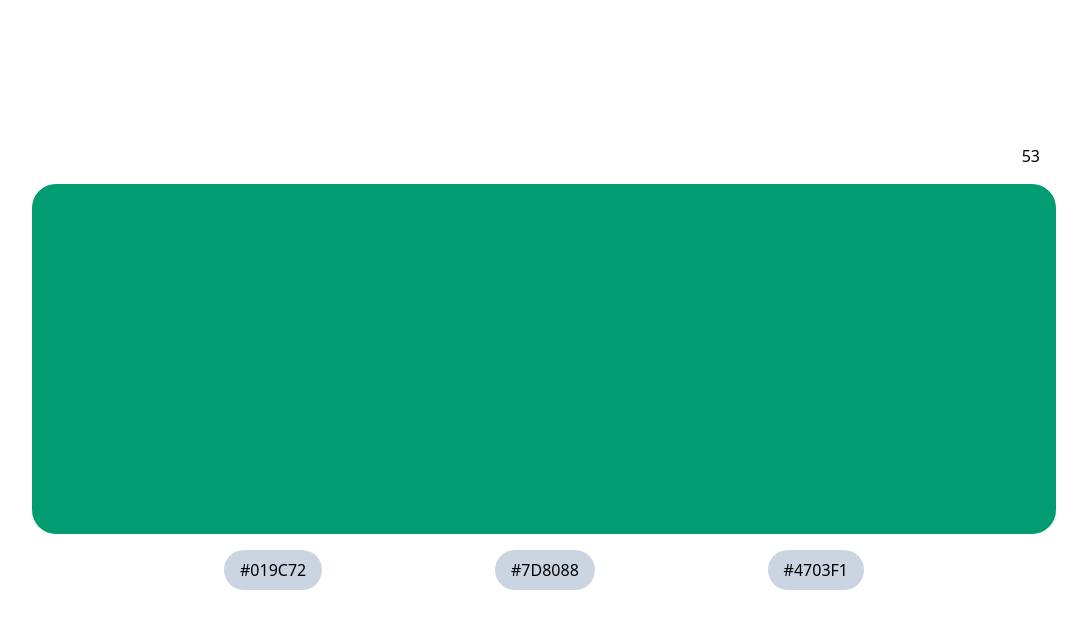
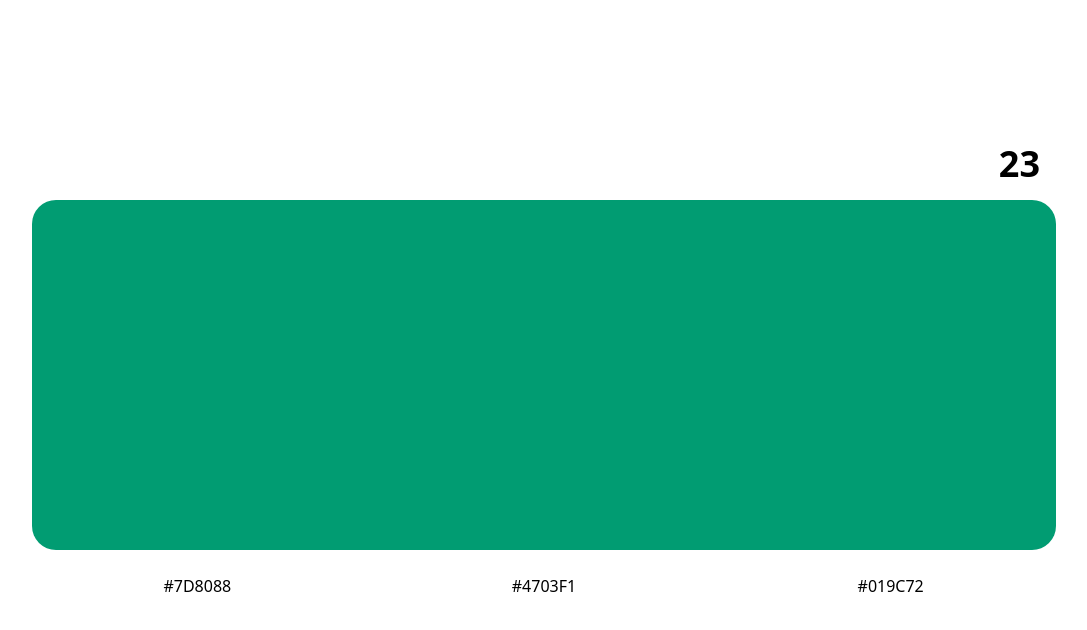
Before and after one commit to jeremiah-quill/learn-hex-colors, a Next.js app: page /play in a window 1280 px wide. Shown: the top 630 px of the page, without its empty margins (96-1183 px from the left). Built offline with nearby package versions, Linux system fonts and the light colour scheme.

Commit message:
finished game logic

```diff
--- a/components/Button.jsx
+++ b/components/Button.jsx
@@ -1,6 +1,6 @@
-export default function Button({ children, onClick }) {
+export default function Button({ classes, children, onClick = () => {} }) {
   return (
-    <button onClick={() => onClick()} className="px-4 py-2 bg-slate-300 rounded-3xl">
+    <button onClick={() => onClick()} className={`px-4 py-2 rounded-3xl ${classes}`}>
       {children}
     </button>
   );
--- a/components/ColorTracker.jsx
+++ b/components/ColorTracker.jsx
@@ -1,11 +1,17 @@
-export default function ColorTracker({ colors }) {
-  console.log("colors", typeof colors);
-  if (colors.length === 0) return null;
+export default function ColorTracker({ colorHistory }) {
+  if (colorHistory.length === 0) return null;
+
   return (
-    <div className="flex gap-2">
-      {colors.map((color, idx) => (
-        <div key={idx} className="w-4 h-4 rounded-full" style={{ backgroundColor: color }} />
-      ))}
+    <div className="flex gap-2 flex-wrap">
+      {colorHistory.map((color, idx) =>
+        color.isCorrect ? (
+          <div
+            key={idx}
+            className="w-4 h-4 rounded-full"
+            style={{ backgroundColor: color.color }}
+          />
+        ) : null
+      )}
     </div>
   );
 }
--- /dev/null
+++ b/components/FinalResults.jsx
@@ -0,0 +1,49 @@
+import { BsCheckLg, BsXLg } from "react-icons/bs";
+
+export default function FinalResults({ colorHistory }) {
+  if (colorHistory.length === 0) return null;
+
+  function getPoints(guesses) {
+    switch (guesses) {
+      case 1:
+        return 100;
+      case 2:
+        return 50;
+      default:
+        return 10;
+    }
+  }
+
+  const score = colorHistory
+    .filter((color) => color.isCorrect)
+    .reduce((acc, color) => acc + getPoints(color.guesses.length), 0);
+
+  return (
+    <>
+      <h1 className="font-bold text-5xl text-center pt-32 pb-8">Final Score {score}</h1>
+
+      <div className="mx-auto grid gap-2 w-[150px]">
+        {colorHistory.map((color, idx) =>
+          color.isCorrect ? (
+            <div key={idx} className="flex gap-2 items-center">
+              <div
+                className="w-20 h-20 rounded-full font-bold flex justify-center items-center text-sm"
+                style={{ backgroundColor: color.color }}>
+                {color.color}
+              </div>
+              <div className="flex gap-2 mt-2">
+                {color.guesses.map((color, idx) =>
+                  color.isCorrect ? (
+                    <BsCheckLg key={idx} className="text-green-500" />
+                  ) : (
+                    <BsXLg key={idx} className="text-red-500" />
+                  )
+                )}
+              </div>
+            </div>
+          ) : null
+        )}
+      </div>
+    </>
+  );
+}
--- /dev/null
+++ b/components/GameOver.jsx
@@ -0,0 +1,13 @@
+import Button from "./Button";
+import FinalResults from "./FinalResults";
+
+export default function GameOver({ colorHistory, onReset = () => {} }) {
+  return (
+    <div className="min-h-screen w-full">
+      <FinalResults colorHistory={colorHistory} />
+      <Button classes="flex justify-center w-full mt-8" onClick={() => onReset()}>
+        Play again
+      </Button>
+    </div>
+  );
+}
--- /dev/null
+++ b/components/SelectionButton.jsx
@@ -0,0 +1,8 @@
+export default function SelectionButton({ selection, isShowing, onClick = () => {} }) {
+  if (!isShowing) return null;
+  return (
+    <>
+      <Button onClick={onClick}>{selection.color}</Button>
+    </>
+  );
+}
--- a/components/Timer.jsx
+++ b/components/Timer.jsx
@@ -1,14 +1,17 @@
-import { useState, useEffect } from "react";
+import { useEffect } from "react";
 
-export default function Timer({ isRunning, time }) {
-  const [timer, setTimer] = useState(time);
+export default function Timer({ time, onTick = () => {}, onTimerEnd = () => {}, classes = "" }) {
   useEffect(() => {
-    if (isRunning) {
+    if (time === 0 || time < 0) {
+      onTimerEnd();
+    } else {
       const interval = setInterval(() => {
-        setTimer((timer) => timer - 1);
+        onTick();
       }, 1000);
       return () => clearInterval(interval);
+      // }
     }
-  });
-  return <div>{timer}</div>;
+  }, [time]);
+  if (time < 0) return 0;
+  return <div className={classes}>{time}</div>;
 }
--- a/package.json
+++ b/package.json
@@ -11,7 +11,9 @@
   "dependencies": {
     "next": "13.0.3",
     "react": "18.2.0",
-    "react-dom": "18.2.0"
+    "react-dom": "18.2.0",
+    "react-icons": "^4.6.0",
+    "react-uuid": "^2.0.0"
   },
   "devDependencies": {
     "autoprefixer": "^10.4.13",
--- a/pages/index.js
+++ b/pages/index.js
@@ -3,22 +3,24 @@ import Head from "next/head";
 import Link from "next/link";
 
 export default function Home() {
-  const [time, setTime] = useState(60);
-  const [numCodes, setNumCodes] = useState(3);
+  // TODO: Add useState hook to manage the state of the input field
+  // TODO: Send time and numSelections through URL params to populate game with chosen constraints
+  const [time, setTime] = useState(30);
+  const [numSelections, setNumSelections] = useState(3);
 
   return (
-    <div>
+    <div className="bg-slate-800 min-h-screen ">
       <Head>
         <title>Hex</title>
         <meta name="description" content="Learn hex colors with a simple game." />
         <link rel="icon" href="/favicon.ico" />
       </Head>
-      <div className="bg-slate-800 min-h-screen text-center">
+      <div className=" text-center max-w-5xl mx-auto pt-32">
         <h1 className="text-6xl font-bold font-inter text-blue-400">
           Tired of looking up colors? Take a few minutes and learn your hex codes.
         </h1>
         <p className="text-white text-xl">
-          Play for {time} seconds, guess correct hex code out of {numCodes} options.
+          Play for {time} seconds, guess correct hex code out of {numSelections} options.
         </p>
         <Link href="/play">
           <button className="p-2 text-3xl border-2 border-blue-500 bg-slate-200">Play</button>
--- a/pages/play.jsx
+++ b/pages/play.jsx
@@ -1,13 +1,45 @@
 import ColorTracker from "../components/ColorTracker";
 import Button from "../components/Button";
 import Timer from "../components/Timer";
+import GameOver from "../components/GameOver";
 import { useEffect, useState } from "react";
+import uuid from "react-uuid";
 
 export default function GamePage() {
-  const [currentColor, setCurrentColor] = useState("#000000");
+  const [isGameOver, setIsGameOver] = useState(false);
+  const [currentColor, setCurrentColor] = useState("#ffffff");
+  const [currentGuesses, setCurrentGuesses] = useState(0);
   const [hexSelections, setHexSelections] = useState([]);
-  const [timer, setTimer] = useState({ time: 60, isRunning: false });
+  const [timeLeft, setTimeLeft] = useState(30); // TODO: get this number from the params
   const [colorHistory, setColorHistory] = useState([]);
+  const [score, setScore] = useState(0);
+
+  const getSelectionScore = (selection) => {
+    switch (selection) {
+      case 1:
+        return 100;
+      case 2:
+        return 50;
+      case 3:
+        return 10;
+    }
+  };
+  function getScore(selections) {
+    selections.reduce((total, selection) => {
+      return total + getSelectionScore(selection.numGuesses);
+    }, 0);
+    setScore((currScore) => currScore + total);
+  }
+
+  function resetGame() {
+    setIsGameOver(false);
+    setCurrentColor("#ffffff");
+    setCurrentGuesses(0);
+    setHexSelections([]);
+    setColorHistory([]);
+    setTimeLeft(30);
+    startGame();
+  }
 
   function getRandomColor() {
     const letters = "0123456789ABCDEF";
@@ -18,11 +50,11 @@ export default function GamePage() {
     return color;
   }
 
+  function startGame() {
+    nextColor();
+  }
+
   useEffect(() => {
-    function startGame() {
-      nextColor();
-      setTimer({ ...timer, isRunning: true });
-    }
     startGame();
   }, []);
 
@@ -45,41 +77,101 @@ export default function GamePage() {
   }
 
   function nextColor() {
+    const questionId = uuid();
     const randomColor = getRandomColor();
-    setCurrentColor(randomColor);
-    const selections = [getRandomColor(), getRandomColor(), randomColor];
+    const newQuestion = { color: randomColor, guesses: [], id: questionId, isCorrect: false };
+
+    setColorHistory((currQuestions) => [...currQuestions, newQuestion]);
+    // setCurrentColor(randomColor);
+    // setColorHistory((currHistory) => [...currHistory, { color: randomColor, guesses: [], id:  }]);
+    const selections = [
+      { color: getRandomColor(), isShowing: true, isCorrect: false, questionId },
+      { color: getRandomColor(), isShowing: true, isCorrect: false, questionId },
+      { color: randomColor, isShowing: true, isCorrect: true, questionId },
+    ];
     setHexSelections(shuffle(selections));
   }
 
-  function addCorrectColor(color) {
-    setColorHistory((colorHistory) => [...colorHistory, color]);
+  function addCorrectColor(color, numGuesses) {
+    setColorHistory((colorHistory) => [...colorHistory, { color, numGuesses: numGuesses }]);
+  }
+
+  function resetCurrentGuesses() {
+    setCurrentGuesses(0);
   }
 
   function handleSelection(color) {
-    if (color === currentColor) {
-      console.log(color, "correct!");
-      addCorrectColor(color);
+    if (color.isCorrect) {
+      setColorHistory((currQuestions) =>
+        currQuestions.map((question) =>
+          question.id === color.questionId
+            ? {
+                ...question,
+                isCorrect: true,
+                guesses: [...question.guesses, { color: color.color, isCorrect: true }],
+              }
+            : question
+        )
+      );
+      // addCorrectColor(color, currentGuesses + 1);
+      // setColorHistory((colorHistory) => [...colorHistory, { color, numGuesses: numGuesses + }]);
+      // resetCurrentGuesses();
       nextColor();
     } else {
-      return;
+      setColorHistory((currQuestions) =>
+        currQuestions.map((question) =>
+          question.id === color.questionId
+            ? {
+                ...question,
+                guesses: [...question.guesses, { color: color.color, isCorrect: false }],
+              }
+            : question
+        )
+      );
+      setTimeLeft((prevTime) => prevTime - 5);
+      // setCurrentGuesses((currentGuesses) => currentGuesses + 1);
+      setHexSelections((hexSelections) => {
+        return hexSelections.map((selection) => {
+          if (selection.color === color.color) {
+            return { ...selection, isShowing: false };
+          }
+          return selection;
+        });
+      });
     }
   }
+
+  if (isGameOver) return <GameOver colorHistory={colorHistory} onReset={resetGame} />;
 
   return (
     <div className="max-w-5xl grid pt-32 items-center mx-auto">
       <div className="flex justify-between w-full items-end p-4">
         <div>
-          <ColorTracker colors={colorHistory} />
+          <ColorTracker colorHistory={colorHistory} />
         </div>
-        <Timer isRunning={timer.isRunning} time={timer.time} />
+        <Timer
+          time={timeLeft}
+          onTick={() => setTimeLeft((prevTimeLeft) => prevTimeLeft - 1)}
+          onTimerEnd={() => setIsGameOver(true)}
+          classes={"text-4xl font-bold"}
+        />
       </div>
-      <div style={{ backgroundColor: currentColor }} className={`rounded-3xl w-full h-[350px] `} />
-      <div className="flex justify-between w-full max-w-2xl mx-auto p-4">
-        {shuffle(hexSelections).map((hex, idx) => (
-          <Button key={idx} onClick={() => handleSelection(hex)}>
-            {hex}
-          </Button>
-        ))}
+      <div
+        style={{ backgroundColor: colorHistory[colorHistory.length - 1]?.color }}
+        className={`rounded-3xl w-full h-[350px] `}
+      />
+      <div className="grid grid-cols-3 w-full mx-auto py-4 gap-4 auto-cols-auto">
+        {hexSelections.map((hex, idx) =>
+          hex.isShowing ? (
+            <Button key={idx} onClick={() => handleSelection(hex)}>
+              {hex.color}
+            </Button>
+          ) : (
+            <Button key={idx} classes={"bg-red-300"} disabled={true}>
+              {hex.color}
+            </Button>
+          )
+        )}
       </div>
     </div>
   );
```
Also changed, not shown: 2 other files (tests, documents, lock files or other folders).
